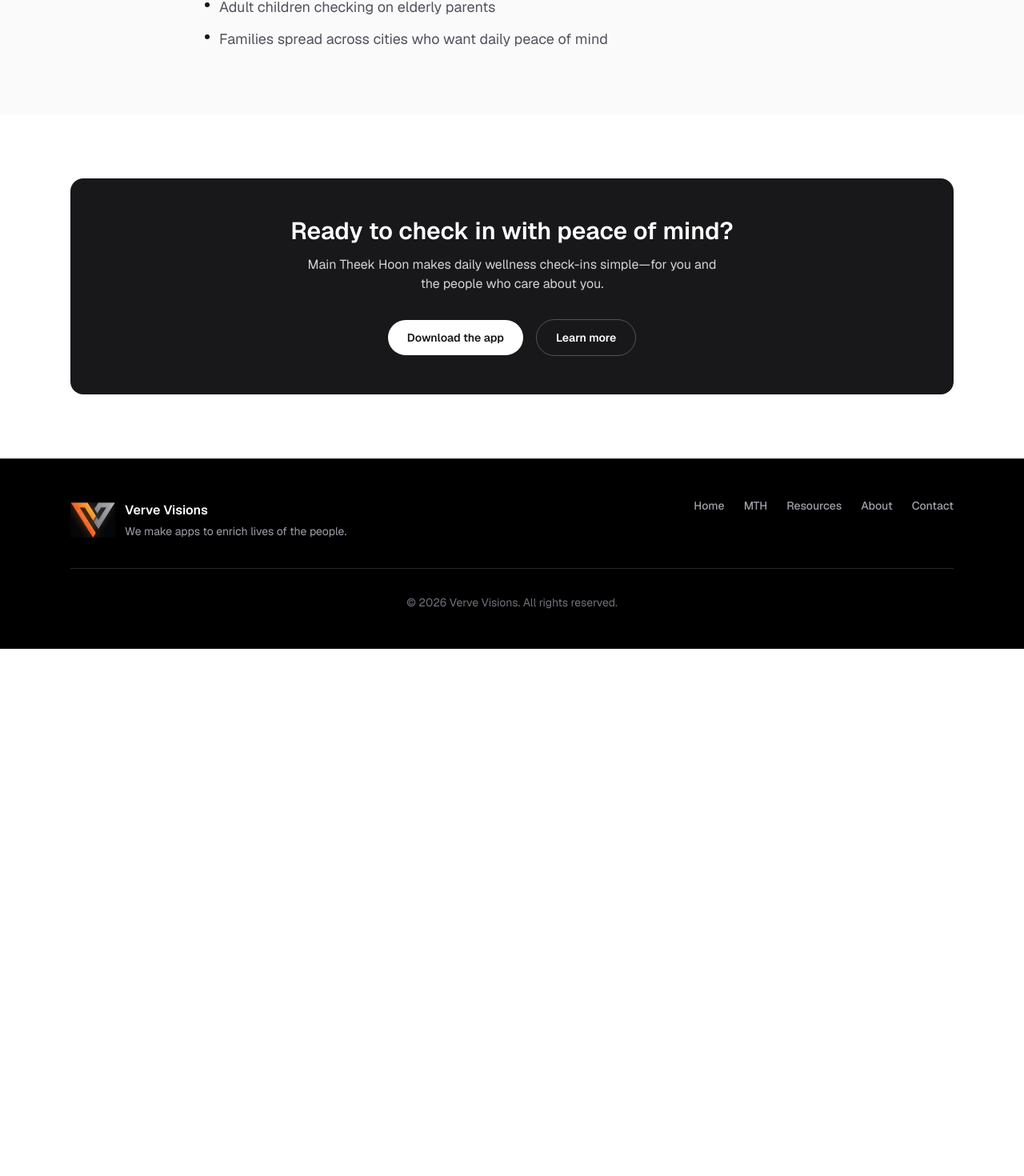
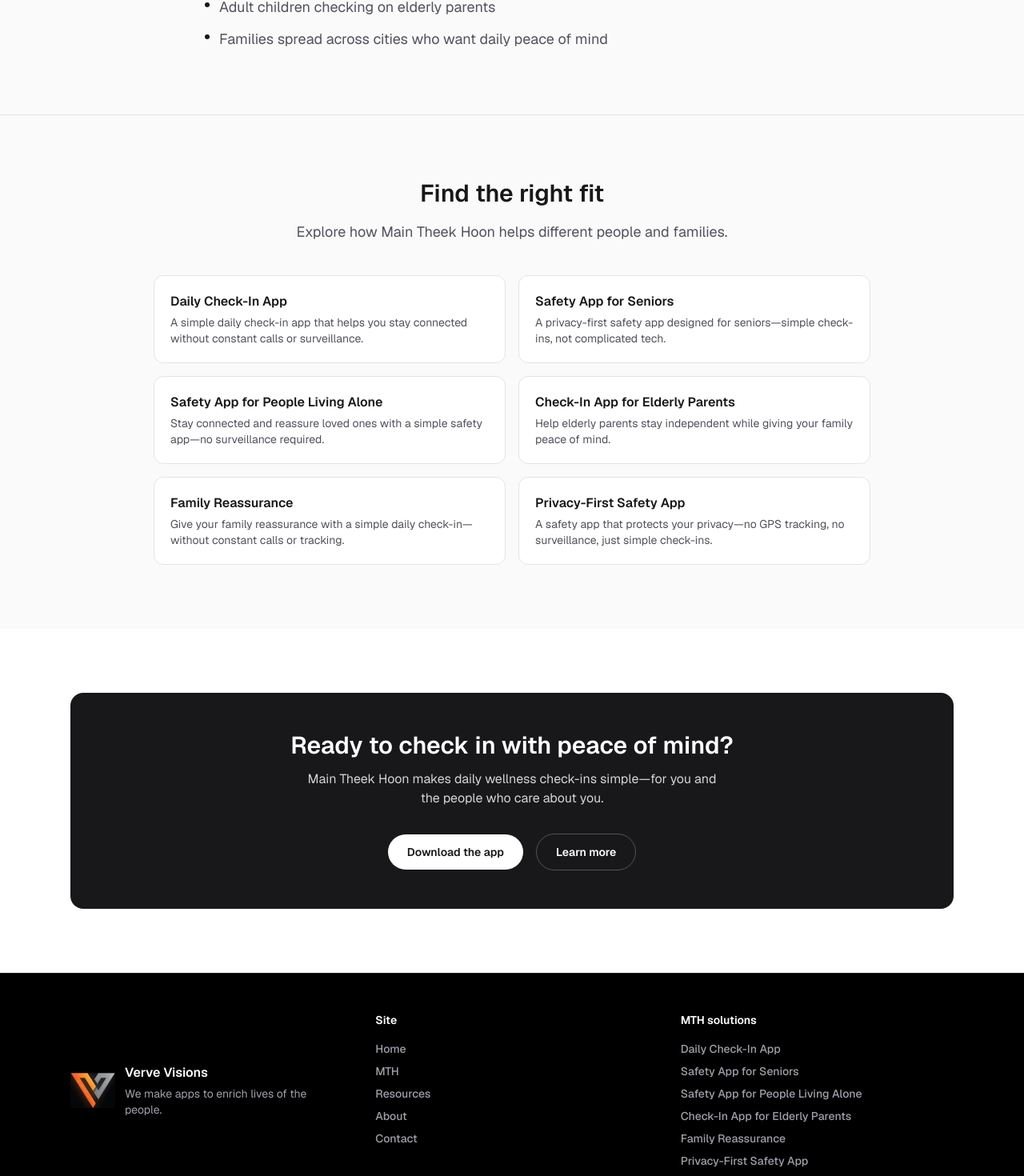
Before and after one commit to brijmal/vervevisions-site, a Next.js app: page /products/main-theek-hoon in a window 1280 px wide. Shown: the part 2654-4124 px from the top of the page at 80% size. Before the commit the page ends 3465 px from the top, so only its background shows below. Built offline with nearby package versions, Linux system fonts and the light colour scheme.

Commit message:
Link SEO landing pages in footer and MTH product page

```diff
--- a/app/components/Footer.tsx
+++ b/app/components/Footer.tsx
@@ -1,6 +1,7 @@
 import Link from "next/link";
 import Image from "next/image";
 import { MTH_PRODUCT_PATH } from "@/lib/mth/constants";
+import { seoPages } from "@/lib/mth/seo-pages";
 
 const navLinks = [
   { href: "/", label: "Home" },
@@ -14,8 +15,8 @@ export default function Footer() {
   return (
     <footer className="border-t border-zinc-800 bg-black">
       <div className="mx-auto max-w-6xl px-6 py-12">
-        <div className="flex flex-col gap-8 sm:flex-row sm:items-start sm:justify-between">
-          <div className="flex items-center gap-3">
+        <div className="grid gap-10 sm:grid-cols-2 lg:grid-cols-3">
+          <div className="flex items-center gap-3 sm:col-span-2 lg:col-span-1">
             <Image
               src="/logo.png"
               alt=""
@@ -31,19 +32,37 @@ export default function Footer() {
               </p>
             </div>
           </div>
-          <nav
-            className="flex flex-wrap gap-6 text-sm"
-            aria-label="Footer navigation"
-          >
+
+          <nav aria-label="Footer navigation">
+            <p className="text-sm font-semibold text-white">Site</p>
+            <ul className="mt-4 space-y-2 text-sm">
               {navLinks.map(({ href, label }) => (
+                <li key={href}>
                   <Link
-                key={href}
                     href={href}
                     className="font-medium text-zinc-400 transition-colors hover:text-white"
                   >
                     {label}
                   </Link>
+                </li>
               ))}
+            </ul>
+          </nav>
+
+          <nav aria-label="MTH solutions">
+            <p className="text-sm font-semibold text-white">MTH solutions</p>
+            <ul className="mt-4 space-y-2 text-sm">
+              {seoPages.map((page) => (
+                <li key={page.slug}>
+                  <Link
+                    href={`/${page.slug}`}
+                    className="font-medium text-zinc-400 transition-colors hover:text-white"
+                  >
+                    {page.title}
+                  </Link>
+                </li>
+              ))}
+            </ul>
           </nav>
         </div>
         <p className="mt-8 border-t border-zinc-800 pt-8 text-center text-sm text-zinc-500">
--- a/app/products/main-theek-hoon/page.tsx
+++ b/app/products/main-theek-hoon/page.tsx
@@ -6,6 +6,7 @@ import {
   MTH_PRODUCT_NAME,
   MTH_TAGLINE,
 } from "@/lib/mth/constants";
+import { seoPages } from "@/lib/mth/seo-pages";
 
 export const metadata: Metadata = {
   title: `${MTH_PRODUCT_NAME} | Daily Check-In App | Verve Visions`,
@@ -207,6 +208,38 @@ export default function MainTheekHoonPage() {
         </div>
       </section>
 
+      {/* SEO solution pages */}
+      <section className="border-t border-zinc-200 bg-zinc-50 dark:border-zinc-800 dark:bg-zinc-900/30">
+        <div className="mx-auto max-w-6xl px-6 py-20">
+          <div className="mx-auto max-w-3xl text-center">
+            <h2 className="text-3xl font-semibold text-zinc-900 dark:text-zinc-50">
+              Find the right fit
+            </h2>
+            <p className="mt-4 text-lg text-zinc-600 dark:text-zinc-400">
+              Explore how {MTH_PRODUCT_NAME} helps different people and
+              families.
+            </p>
+          </div>
+          <ul className="mx-auto mt-10 grid max-w-4xl gap-4 sm:grid-cols-2">
+            {seoPages.map((page) => (
+              <li key={page.slug}>
+                <Link
+                  href={`/${page.slug}`}
+                  className="block rounded-xl border border-zinc-200 bg-white p-5 transition-colors hover:border-zinc-300 dark:border-zinc-800 dark:bg-zinc-950 dark:hover:border-zinc-700"
+                >
+                  <h3 className="font-semibold text-zinc-900 dark:text-zinc-50">
+                    {page.title}
+                  </h3>
+                  <p className="mt-1 text-sm text-zinc-600 dark:text-zinc-400">
+                    {page.description}
+                  </p>
+                </Link>
+              </li>
+            ))}
+          </ul>
+        </div>
+      </section>
+
       {/* Download CTA */}
       <section className="mx-auto max-w-6xl px-6 py-20">
         <DownloadCTA />
```
Lines whose indentation alone changed are shown as unchanged.
